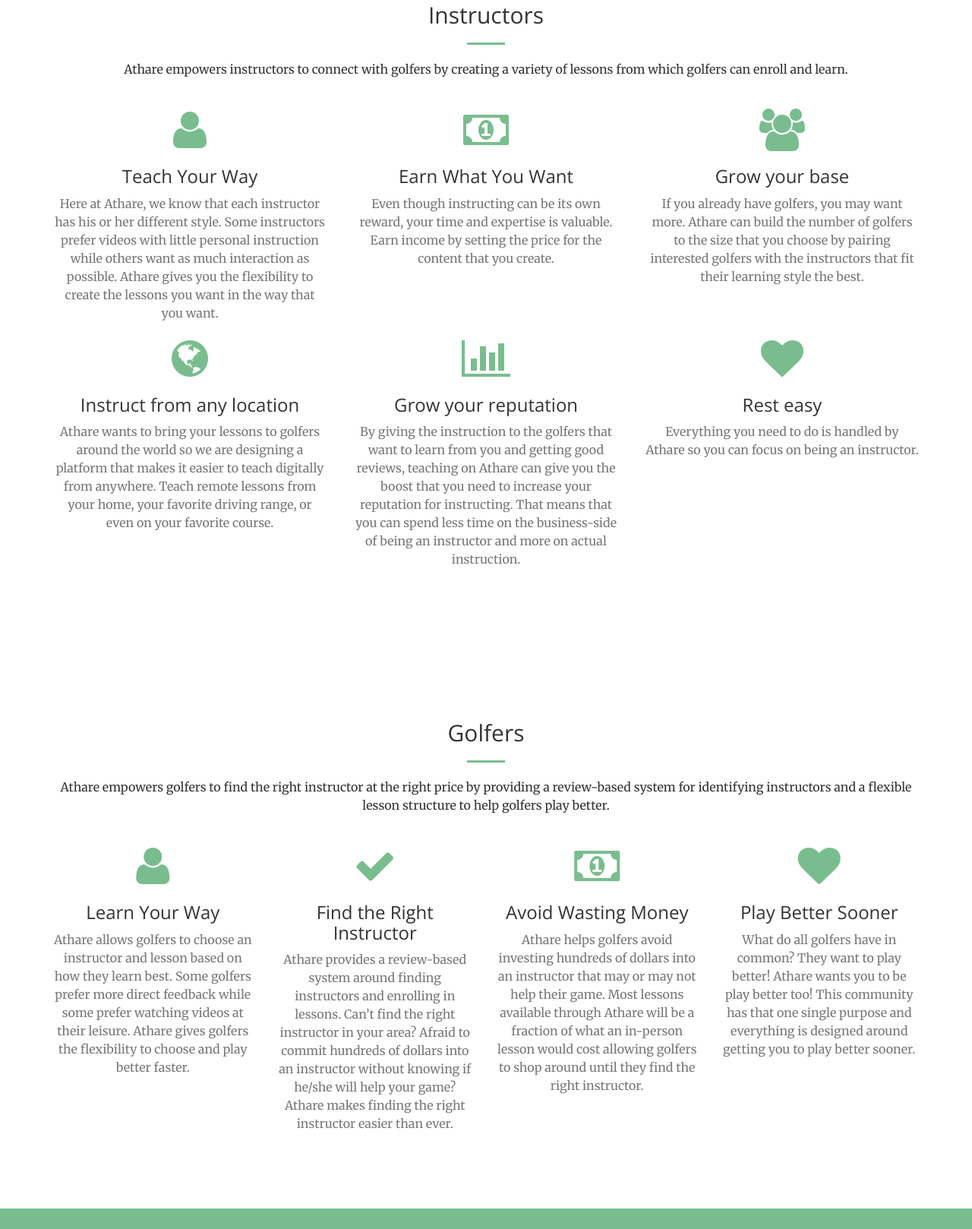
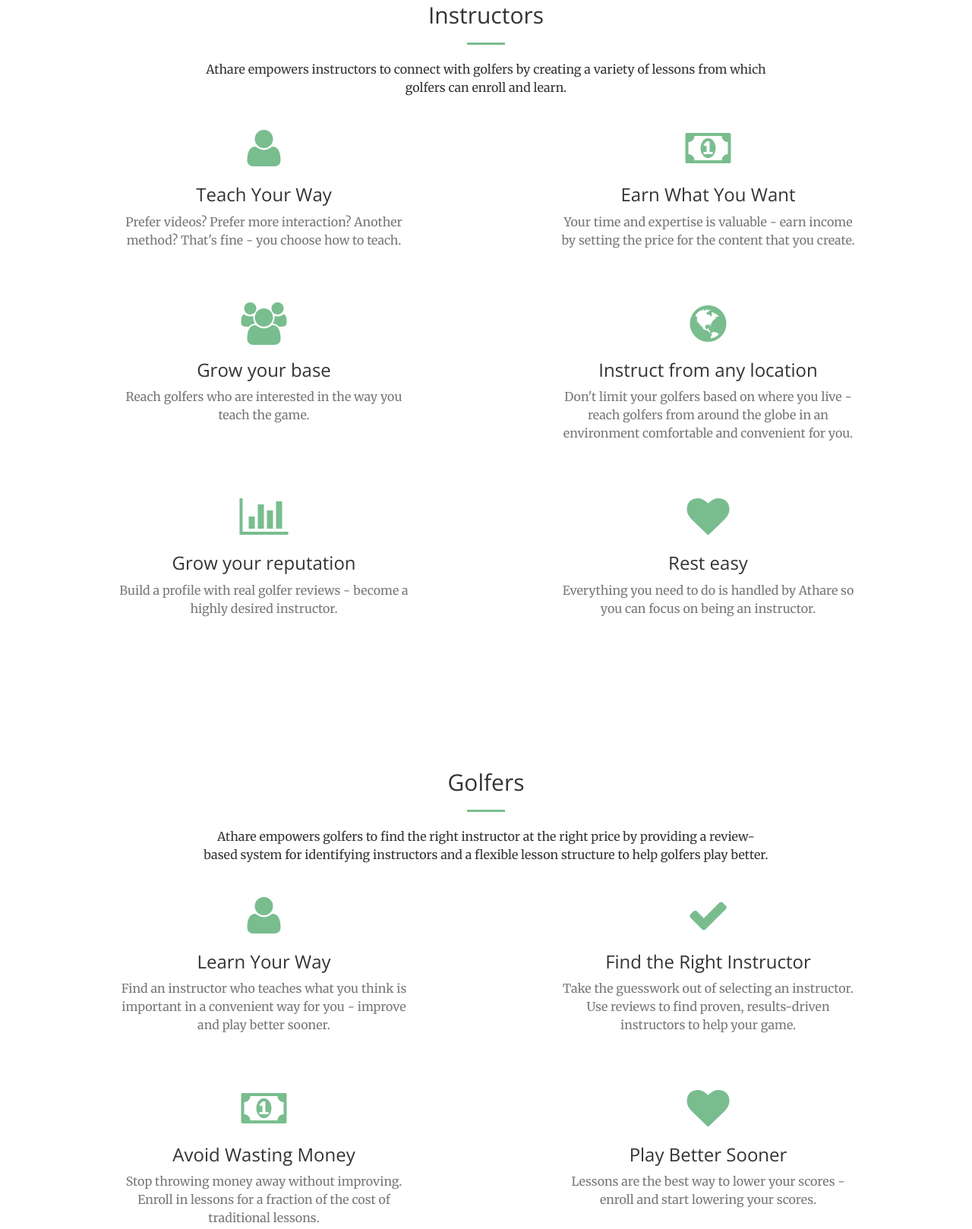
Before and after one commit to athare/athare.com, a website: page index.html in a window 1280 px wide. Shown: the part 1547-3165 px from the top of the page at 76% size. Drawn offline with nearby package versions, Linux system fonts and the light colour scheme.

Commit message:
Reduce the amount of text in bulletpoints
- Shuffle bootstrap layout accordingly

```diff
--- a/index.html
+++ b/index.html
@@ -127,7 +127,7 @@
 	<section id="instructors">
 		<div class="container">
 			<div class="row">
-				<div class="col-lg-12 text-center">
+				<div class="col-lg-8 col-lg-offset-2 text-center">
 					<h2 class="section-heading">Instructors</h2>
 					<hr class="primary">
           <p>
@@ -139,65 +139,58 @@
 		</div>
 		<div class="container">
 			<div class="row">
-				<div class="col-lg-4 col-md-6 text-center">
+				<div class="col-lg-6 col-md-6 text-center">
 					<div class="service-box">
 						<i class="fa fa-4x fa-user text-primary sr-icons"></i>
 						<h3>Teach Your Way</h3>
 						<p class="text-muted">
-              Here at Athare, we know that each instructor has his or her different style.
-              Some instructors prefer videos with little personal instruction while others
-              want as much interaction as possible. Athare gives you the flexibility to create
-              the lessons you want in the way that you want.
+							Prefer videos? Prefer more interaction? Another method? That's fine - you choose how to teach.
             </p>
 					</div>
 				</div>
-				<div class="col-lg-4 col-md-6 text-center">
+				<div class="col-lg-6 col-md-6 text-center">
 					<div class="service-box">
 						<i class="fa fa-4x fa-money text-primary sr-icons"></i>
 						<h3>Earn What You Want</h3>
 						<p class="text-muted">
-              Even though instructing can be its own reward, your time and expertise is valuable.
-              Earn income by setting the price for the content that you create.
+              Your time and expertise is valuable - earn income by setting the price for the content
+							that you create.
             </p>
 					</div>
 				</div>
-				<div class="col-lg-4 col-md-6 text-center">
+			</div>
+			<div class="row">
+				<div class="col-lg-6 col-md-6 text-center">
 					<div class="service-box">
 						<i class="fa fa-4x fa-users text-primary sr-icons"></i>
 						<h3>Grow your base</h3>
 						<p class="text-muted">
-              If you already have golfers, you may want more. Athare can build the number of golfers
-              to the size that you choose by pairing interested golfers with the instructors that fit
-              their learning style the best.
+							Reach golfers who are interested in the way you teach the game.
             </p>
 					</div>
 				</div>
-      </div>
-      <div class="row">
-				<div class="col-lg-4 col-md-6 text-center">
+				<div class="col-lg-6 col-md-6 text-center">
 					<div class="service-box">
 						<i class="fa fa-4x fa-globe text-primary sr-icons"></i>
 						<h3>Instruct from any location</h3>
 						<p class="text-muted">
-              Athare wants to bring your lessons to golfers around the world so we are designing a
-              platform that makes it easier to teach digitally from anywhere. Teach remote lessons
-              from your home, your favorite driving range, or even on your favorite course.
+							Don't limit your golfers based on where you live - reach golfers from around the globe
+							in an environment comfortable and convenient for you.
             </p>
 					</div>
 				</div>
-        <div class="col-lg-4 col-md-6 text-center">
+			</div>
+			<div class="row">
+        <div class="col-lg-6 col-md-6 text-center">
 					<div class="service-box">
 						<i class="fa fa-4x fa-bar-chart text-primary sr-icons"></i>
 						<h3>Grow your reputation</h3>
 						<p class="text-muted">
-              By giving the instruction to the golfers that want to learn from you and getting good
-              reviews, teaching on Athare can give you the boost that you need to increase your
-              reputation for instructing. That means that you can spend less time on the business-side
-              of being an instructor and more on actual instruction.
+							Build a profile with real golfer reviews - become a highly desired instructor.
             </p>
 					</div>
 				</div>
-        <div class="col-lg-4 col-md-6 text-center">
+        <div class="col-lg-6 col-md-6 text-center">
 					<div class="service-box">
 						<i class="fa fa-4x fa-heart text-primary sr-icons"></i>
 						<h3>Rest easy</h3>
@@ -213,7 +206,7 @@
   <section id="golfers">
 		<div class="container">
 			<div class="row">
-				<div class="col-lg-12 text-center">
+				<div class="col-lg-8 col-lg-offset-2 text-center">
 					<h2 class="section-heading">Golfers</h2>
 					<hr class="primary">
           <p>
@@ -226,48 +219,44 @@
 		</div>
 		<div class="container">
 			<div class="row">
-				<div class="col-lg-3 col-md-6 text-center">
+				<div class="col-lg-6 col-md-6 text-center">
 					<div class="service-box">
 						<i class="fa fa-4x fa-user text-primary sr-icons"></i>
 						<h3>Learn Your Way</h3>
 						<p class="text-muted">
-              Athare allows golfers to choose an instructor and lesson based on how they learn best.
-              Some golfers prefer more direct feedback while some prefer watching videos at their leisure.
-              Athare gives golfers the flexibility to choose and play better faster.
+							Find an instructor who teaches what you think is important in a convenient way for you
+							- improve and play better sooner.
             </p>
 					</div>
 				</div>
-				<div class="col-lg-3 col-md-6 text-center">
+				<div class="col-lg-6 col-md-6 text-center">
 					<div class="service-box">
 						<i class="fa fa-4x fa-check text-primary sr-icons"></i>
 						<h3>Find the Right Instructor</h3>
 						<p class="text-muted">
-              Athare provides a review-based system around finding instructors and enrolling in lessons.
-              Can’t find the right instructor in your area? Afraid to commit hundreds of dollars into an
-              instructor without knowing if he/she will help your game? Athare makes finding the right
-              instructor easier than ever.
+							Take the guesswork out of selecting an instructor. Use reviews to find proven,
+							results-driven instructors to help your game.
             </p>
 					</div>
 				</div>
-				<div class="col-lg-3 col-md-6 text-center">
+			</div>
+			<div class="row">
+				<div class="col-lg-6 col-md-6 text-center">
 					<div class="service-box">
 						<i class="fa fa-4x fa-money text-primary sr-icons"></i>
 						<h3>Avoid Wasting Money</h3>
 						<p class="text-muted">
-              Athare helps golfers avoid investing hundreds of dollars into an instructor that may or may
-              not help their game. Most lessons available through Athare will be a fraction of what an
-              in-person lesson would cost allowing golfers to shop around until they find the right instructor.
+							Stop throwing money away without improving. Enroll in lessons for a fraction of the cost
+							of traditional lessons.
             </p>
 					</div>
 				</div>
-				<div class="col-lg-3 col-md-6 text-center">
+				<div class="col-lg-6 col-md-6 text-center">
 					<div class="service-box">
 						<i class="fa fa-4x fa-heart text-primary sr-icons"></i>
 						<h3>Play Better Sooner</h3>
 						<p class="text-muted">
-              What do all golfers have in common? They want to play better! Athare wants you to be play better
-              too! This community has that one single purpose and everything is designed around getting you
-              to play better sooner.
+							Lessons are the best way to lower your scores - enroll and start lowering your scores.
             </p>
 					</div>
 				</div>
--- a/less/creative.less
+++ b/less/creative.less
@@ -367,3 +367,10 @@
 body {
 	webkit-tap-highlight-color: @gray-darker;
 }
+
+// Add some space between rows on top of each other
+@media (min-width: 768px) {
+	.row ~ .row {
+		margin-top: 5rem;
+	}
+}
```
Also changed, not shown: css/creative.css, css/creative.min.css.
